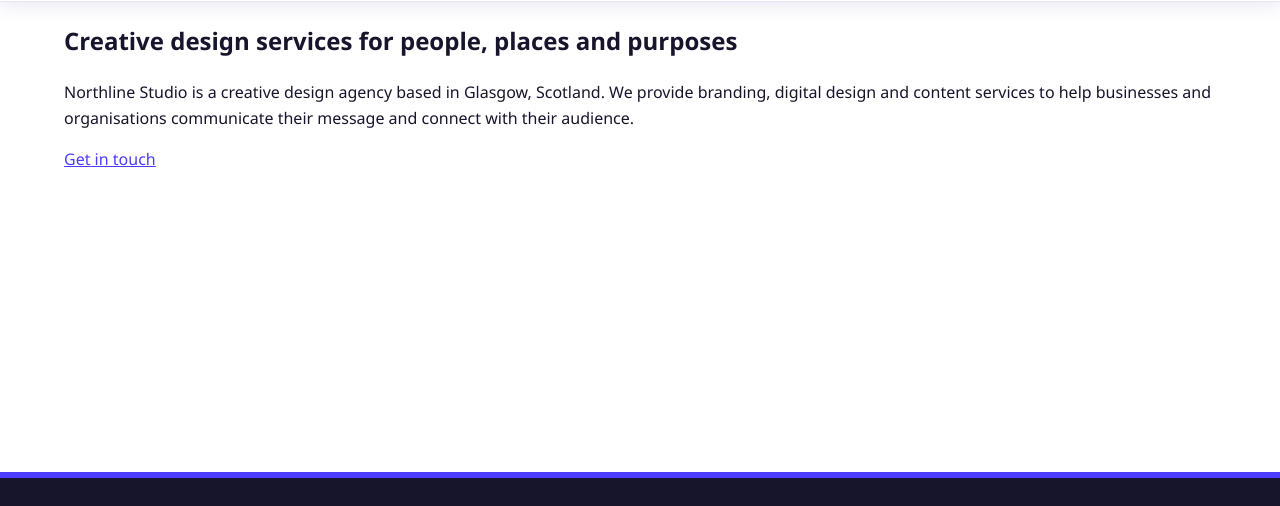
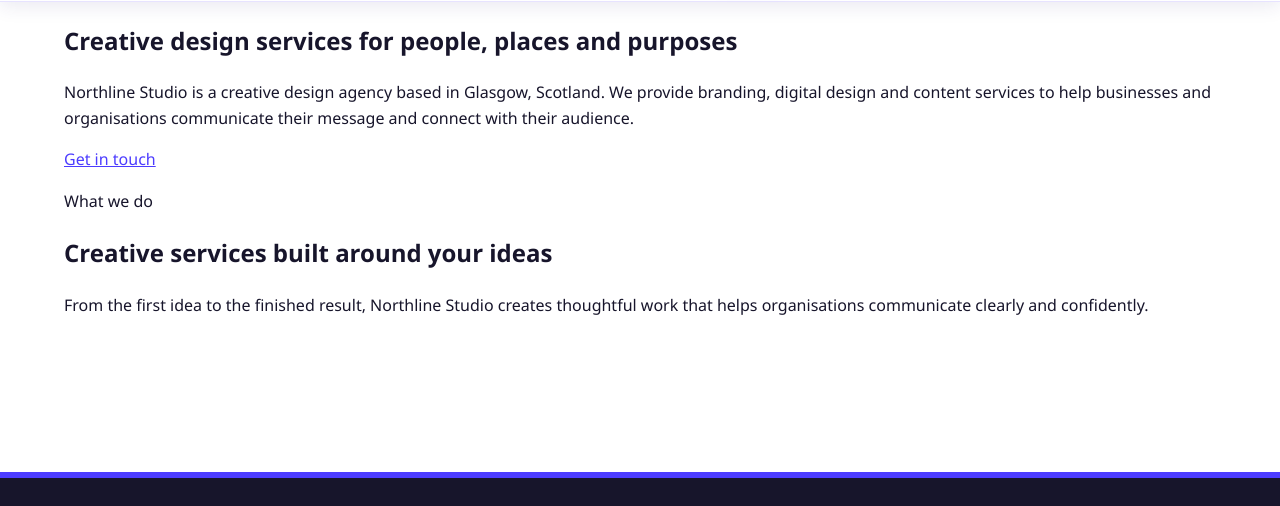
Before and after one commit to PO94-ART/horthline-studio, a plain HTML site: page index.html in a window 1280 px wide. Shown: the part 81-587 px from the top of the page. Drawn offline with Linux system fonts and the light colour scheme.

Commit message:
add servises-section

```diff
--- a/index.html
+++ b/index.html
@@ -104,7 +104,9 @@
 <main id="main-content">
 
 	<section class="hero">
+
 		<div class="container hero-content">
+
 			<h1>Creative design services for people, places and purposes</h1>
 
 			<p>Northline Studio is a creative design agency
@@ -113,7 +115,27 @@
 				businesses and organisations communicate
 				their message and connect with their audience.
 			</p>
+
 			<a href="contact.html" class="button">Get in touch</a>
+		</div>
+
+	</section>
+
+	<section class="services-section">
+		<div class="container">
+			<div class="section-heading">
+				<p class="section-label">What we do</p>
+
+				<h2>Creative services built around your ideas</h2>
+
+				<p>
+					From the first idea to the finished result,
+					Northline Studio creates thoughtful work
+					that helps organisations communicate
+					clearly and confidently.
+				</p>
+
+			</div>
 		</div>
 	</section>
 
```
